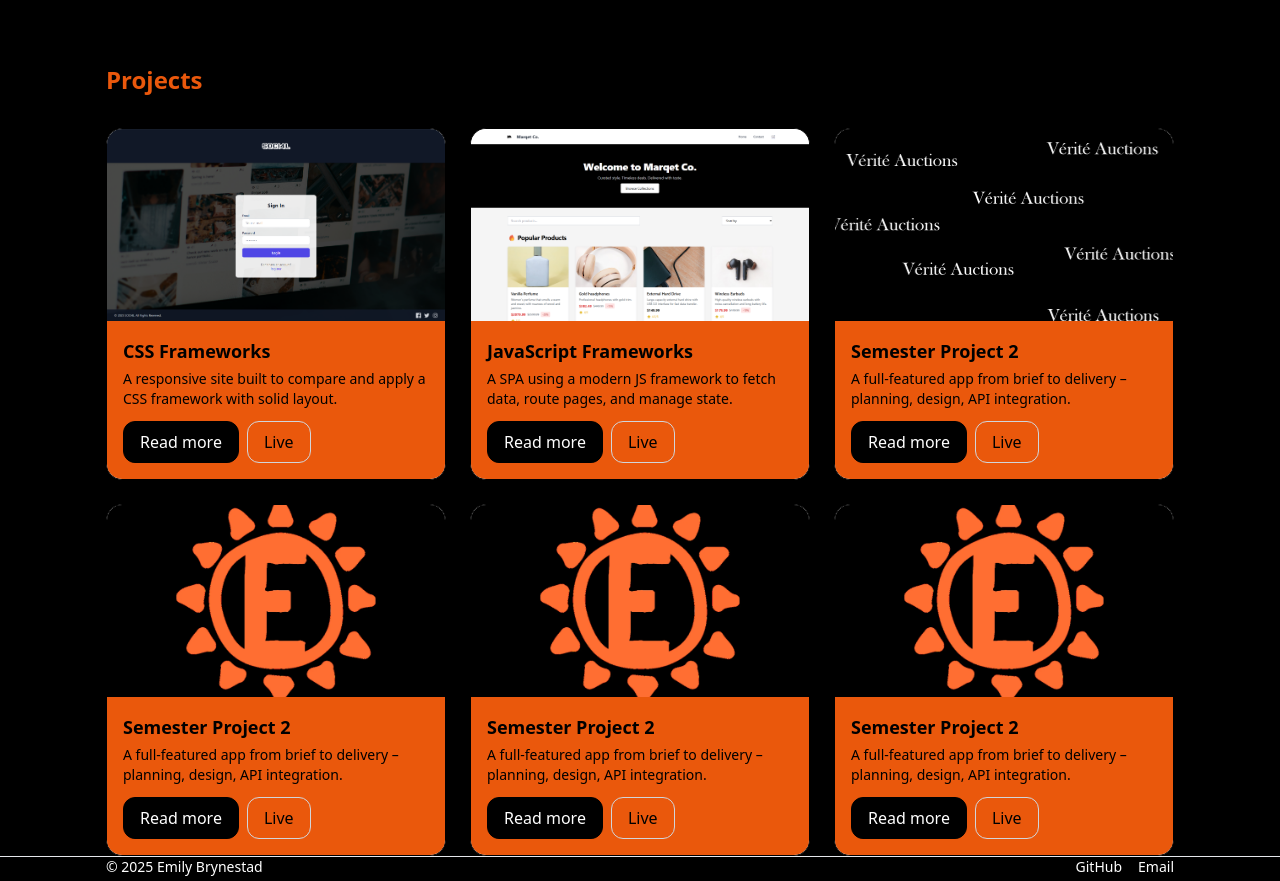
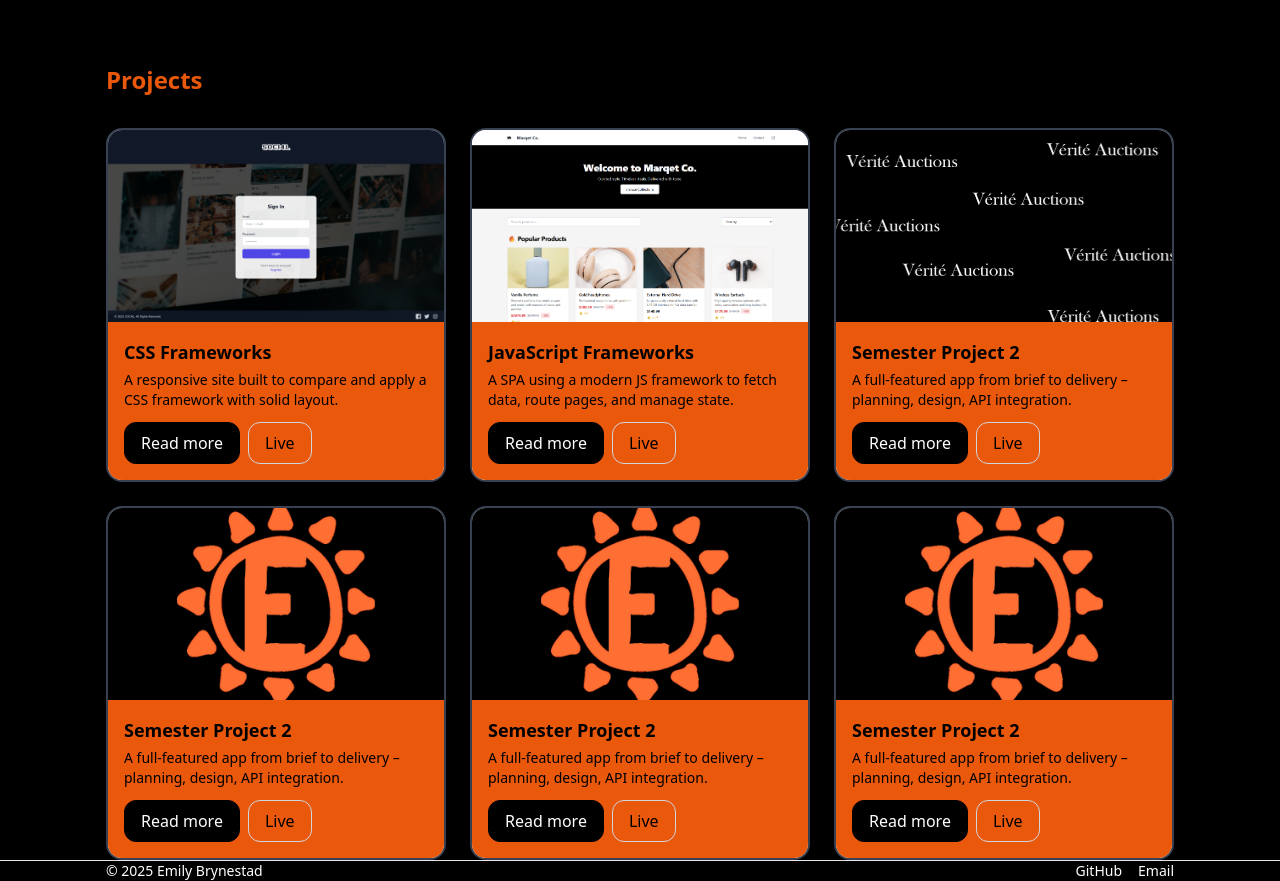
Before and after one commit to hvemily/emily-portfolio, a React (Vite) app: page / in a window 1280 px wide. Shown: the part 780-1661 px from the top of the page. Built offline with nearby package versions, Linux system fonts and the light colour scheme.

Commit message:
small design edit

```diff
--- a/src/components/Card.tsx
+++ b/src/components/Card.tsx
@@ -5,7 +5,7 @@ type CardProps = { item: Project };
 
 export default function Card({ item }: CardProps) {
   return (
-    <article className="card overflow-hidden border border-black hover:border-orange-600">
+    <article className="card overflow-hidden border-2 border-gray-700 hover:border-orange-600">
       <Link to={`/projects/${item.slug}`}>
         <img
           src={item.thumbnail}
```
